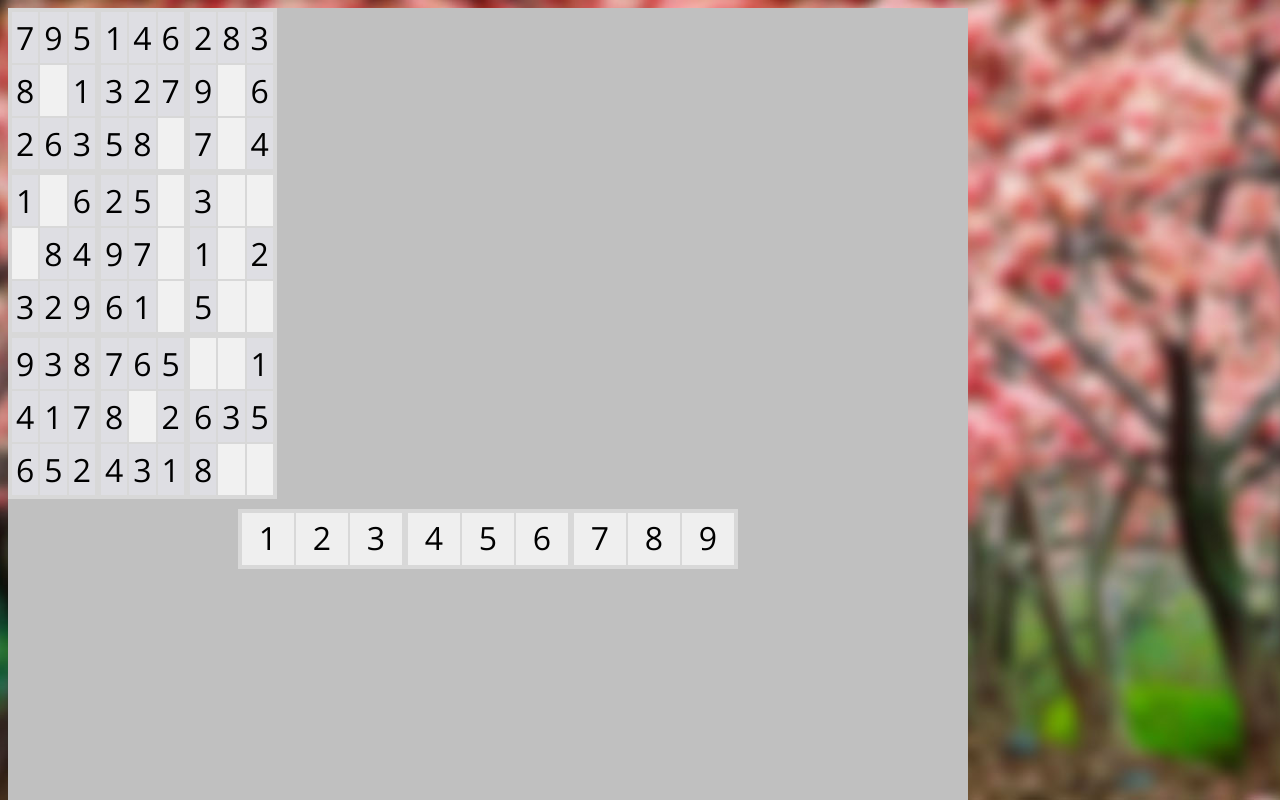
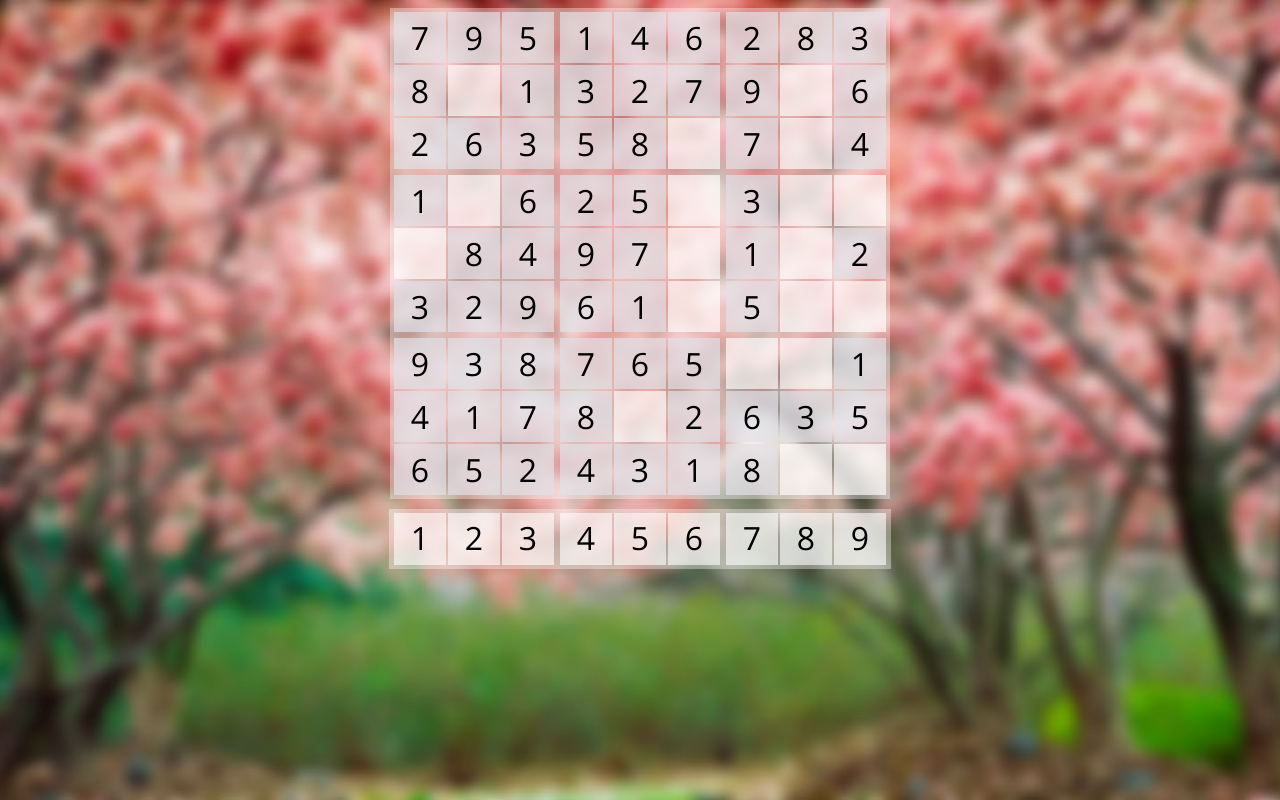
Before and after one commit to freeqaz/Sudoku.Web, a website: page index.html in a window 1280 px wide. Shown: the top 800 px of the page. Drawn offline with nearby package versions, Linux system fonts and the light colour scheme; files that its build step writes are made by us from their sources.

Commit message:
* Basic responsiveness implemented. Need to make it like... Work better on the bottom bar.

```diff
--- a/css/site.css
+++ b/css/site.css
@@ -1,29 +1,12 @@
 .sudokuGrid {
     background-color: rgba(255,255,255,0.37);
+    width: 100%;
+    height: 100%;
 }
 
 #maincontainer {
     width:100%;
-}
-
-#viewScaleContainer {
-    width: 100%;
-    max-width: 960px;
-    display: inline-block;
-    position: relative;
-}
-
-#dummy {
-    margin-top: 100%; /* 4:3 aspect ratio */
-}
-
-#contentContainer {
-    position: absolute;
-    top: 0;
-    bottom: 0;
-    left: 0;
-    right: 0;
-    background-color: silver /* show me! */
+    max-width:500px;
 }
 
 .sudokuRow {
@@ -104,6 +87,7 @@ body {
 
 #sudokuNumberInputBar {
     width: auto;
+    max-width:500px;
     margin: 10px auto;
     padding: 4px 1px;
     background: rgba(255, 255, 255, 0.37);
--- a/index.html
+++ b/index.html
@@ -13,23 +13,19 @@
     <!--[if lt IE 7]>
         <p class="browsehappy">You are using an <strong>outdated</strong> browser. Please <a href="http://browsehappy.com/">upgrade your browser</a> to improve your experience.</p>
     <![endif]-->
-	<div id="viewScaleContainer">
-		<div id="dummy"></div>
 	<div id="contentContainer">
-			<div id="maincontainer">
-			</div>
-			<div id="sudokuNumberInputBar" class="centered">
+		<div id="maincontainer"></div>
+		<div id="sudokuNumberInputBar">
 			<div class="sudokuNumberBarItemContainer centered">
 				<div class="sudokuNumberBarItem" data-inputNumber="1">1</div>
 				<div class="sudokuNumberBarItem" data-inputNumber="2">2</div>
 				<div class="sudokuNumberBarItem alignBarItemRight" data-inputNumber="3">3</div>
 				<div class="sudokuNumberBarItem" data-inputNumber="4">4</div>
 				<div class="sudokuNumberBarItem" data-inputNumber="5">5</div>
-					<div class="sudokuNumberBarItem" data-inputNumber="6"/>6</div>
+				<div class="sudokuNumberBarItem" data-inputNumber="6">6</div>
 				<div class="sudokuNumberBarItem alignBarItemLeft" data-inputNumber="7">7</div>
 				<div class="sudokuNumberBarItem" data-inputNumber="8">8</div>
 				<div class="sudokuNumberBarItem" data-inputNumber="9">9</div>
-				</div>
 			</div>
 		</div>
 	</div>
```
Lines whose indentation alone changed are shown as unchanged.
